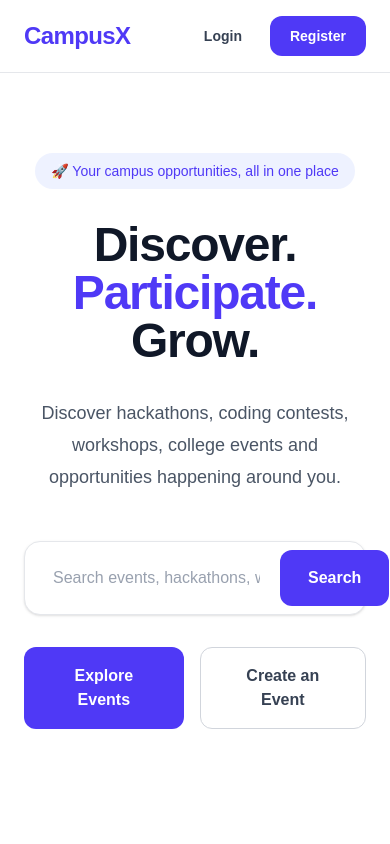
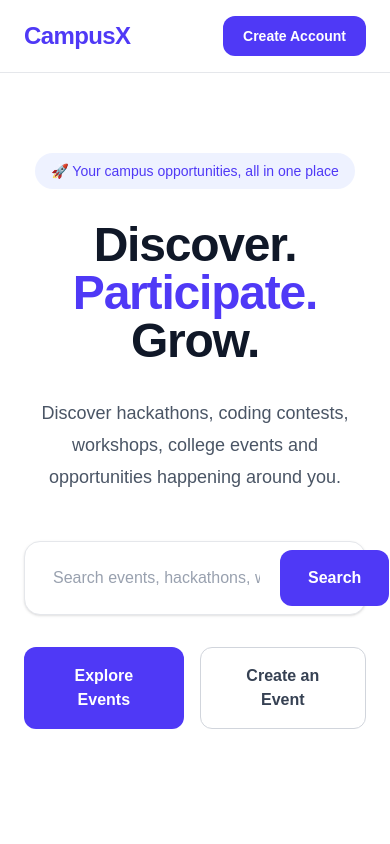
Before and after one commit to mihirpukale0725/CampusX, a React app in the folder frontend/: page / in a window 390 px wide. Shown: the top 844 px of the page. Built offline with nearby package versions, Linux system fonts and the light colour scheme; the HTML template or start-up script is replaced by a standard one.

Commit message:
feat: make navbar authentication aware

```diff
--- a/frontend/src/components/Navbar.jsx
+++ b/frontend/src/components/Navbar.jsx
@@ -1,20 +1,20 @@
-import { useState } from "react";
 import { Link, useNavigate } from "react-router-dom";
 
 function Navbar() {
   const navigate = useNavigate();
 
-  const [isLoggedIn, setIsLoggedIn] = useState(
-    localStorage.getItem("campusxLoggedIn") === "true"
+  const isLoggedIn =
+    localStorage.getItem("campusxLoggedIn") === "true";
+
+  const user = JSON.parse(
+    localStorage.getItem("campusxUser") || "null"
   );
 
   const handleLogout = () => {
     localStorage.removeItem("campusxLoggedIn");
     localStorage.removeItem("campusxUser");
 
-    setIsLoggedIn(false);
-
-    navigate("/");
+    navigate("/login");
   };
 
   return (
@@ -74,38 +74,38 @@ function Navbar() {
 
           {isLoggedIn ? (
             <>
-              {/* Dashboard */}
               <Link
                 to="/student/dashboard"
-                className="rounded-xl px-4 py-2 text-sm font-semibold text-gray-700 transition hover:bg-gray-100"
+                className="hidden rounded-xl px-4 py-2 text-sm font-semibold text-gray-700 transition hover:bg-gray-100 sm:block"
               >
                 Dashboard
               </Link>
 
-              {/* Logout */}
               <button
                 onClick={handleLogout}
                 className="rounded-xl border border-gray-300 px-4 py-2 text-sm font-semibold text-gray-700 transition hover:bg-gray-50"
               >
                 Logout
               </button>
+
+              <span className="hidden text-sm font-medium text-gray-600 lg:block">
+                {user?.name || "Student"}
+              </span>
             </>
           ) : (
             <>
-              {/* Login */}
               <Link
                 to="/login"
-                className="rounded-xl px-4 py-2 text-sm font-semibold text-gray-700 transition hover:bg-gray-100"
+                className="hidden rounded-xl px-4 py-2 text-sm font-semibold text-gray-700 transition hover:bg-gray-100 sm:block"
               >
                 Login
               </Link>
 
-              {/* Register */}
               <Link
                 to="/register"
                 className="rounded-xl bg-indigo-600 px-5 py-2.5 text-sm font-semibold text-white transition hover:bg-indigo-700"
               >
-                Register
+                Create Account
               </Link>
             </>
           )}
```
